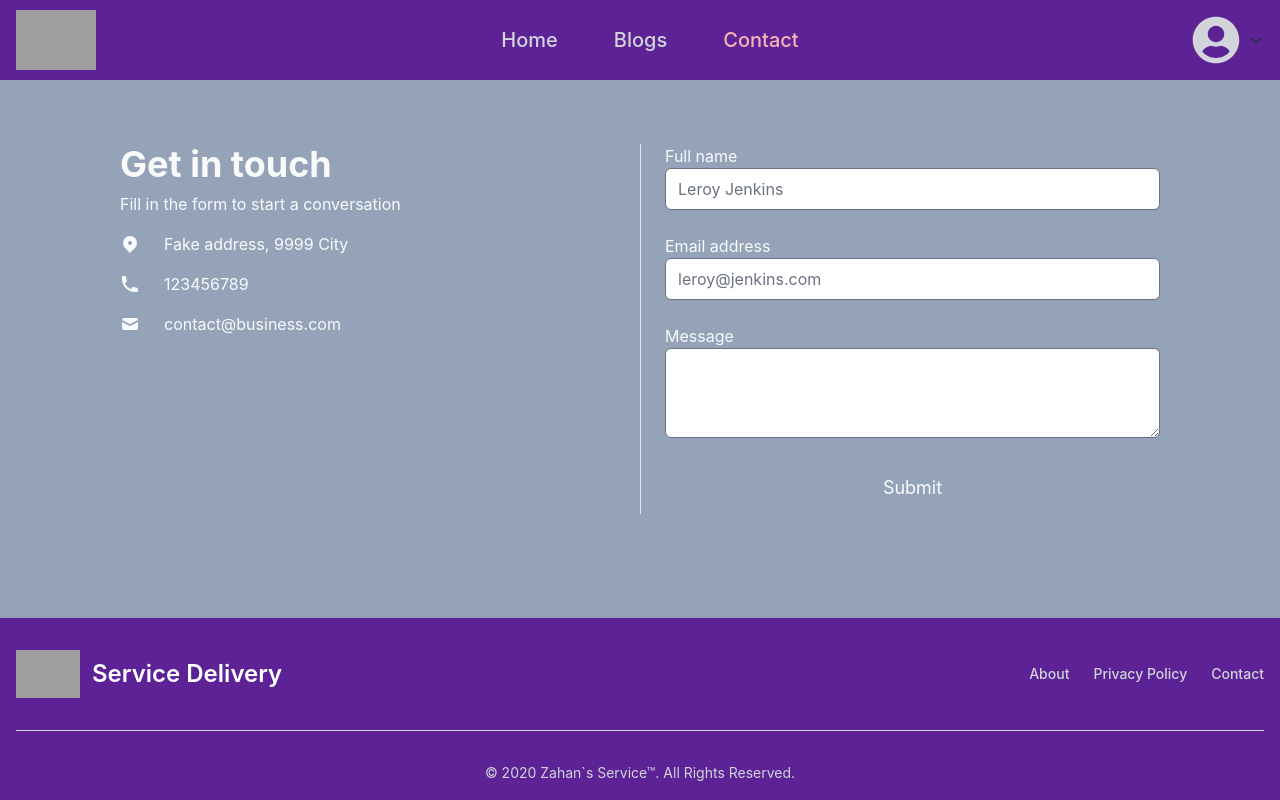
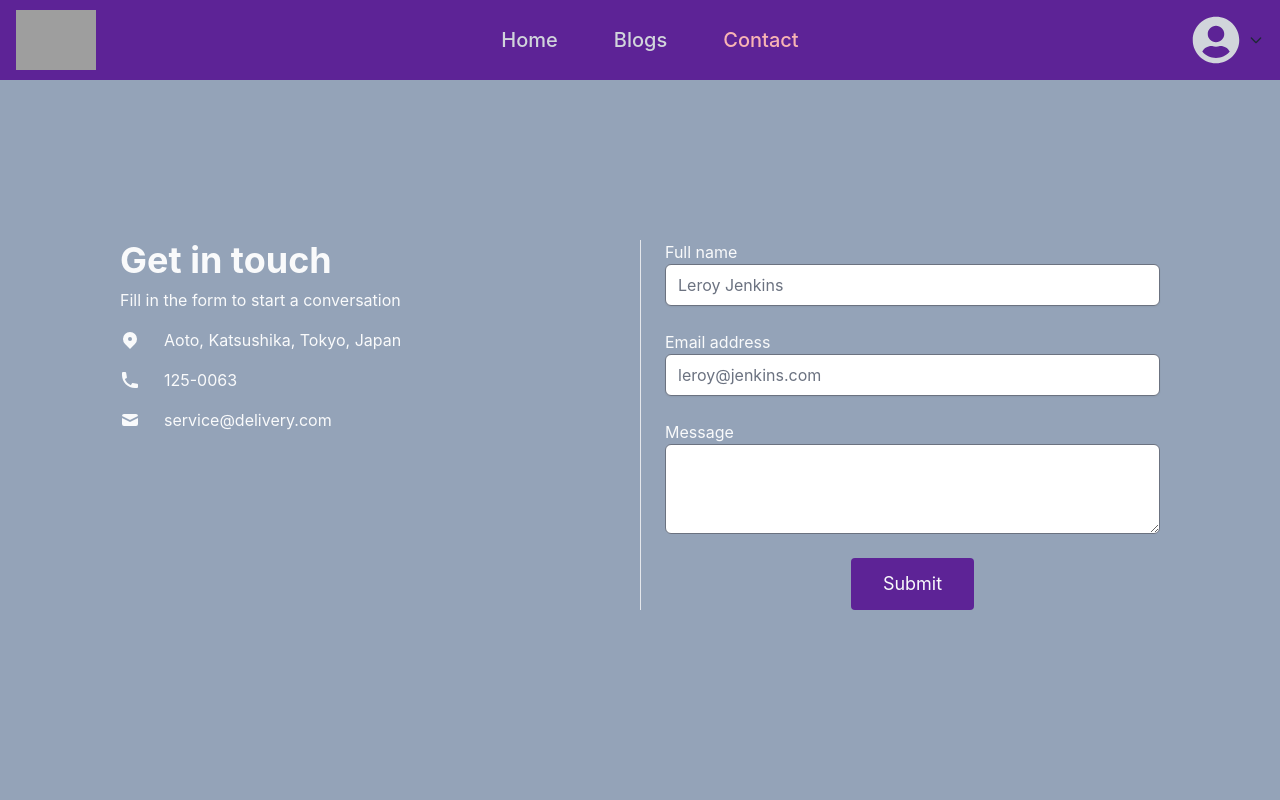
Before and after one commit to hasanisu/review-food-delivery-client, a React (Create React App) app: page /contact in a window 1280 px wide. Shown: the top 800 px of the page. Built offline with nearby package versions, Linux system fonts and the light colour scheme; no server answers; grey boxes are pictures that could not be loaded.

Commit message:
updated Information

```diff
--- a/src/context/AuthProvider/AuthProvider.jsx
+++ b/src/context/AuthProvider/AuthProvider.jsx
@@ -30,6 +30,7 @@ const AuthProvider = ({children}) => {
     }
 
     const resetUserPassword =(email)=>{
+        setLoading(true)
         return sendPasswordResetEmail(auth, email)
     }
 
--- a/src/pages/Contact/Contact.jsx
+++ b/src/pages/Contact/Contact.jsx
@@ -2,7 +2,7 @@ import React from "react";
 
 const Contact = () => {
   return (
-   <div className="mb-20 mt-10">
+   <div className="mb-20 mt-10 lg:pt-24 lg:pb-24">
     <section className="py-6 text-gray-50">
 	<div className="grid max-w-6xl grid-cols-1 px-6 mx-auto lg:px-8 md:grid-cols-2 md:divide-x">
 		<div className="py-6 md:py-0 md:px-6">
@@ -13,20 +13,20 @@ const Contact = () => {
 					<svg xmlns="http://www.w3.org/2000/svg" viewBox="0 0 20 20" fill="currentColor" className="w-5 h-5 mr-2 sm:mr-6">
 						<path fillRule="evenodd" d="M5.05 4.05a7 7 0 119.9 9.9L10 18.9l-4.95-4.95a7 7 0 010-9.9zM10 11a2 2 0 100-4 2 2 0 000 4z" clipRule="evenodd"></path>
 					</svg>
-					<span>Fake address, 9999 City</span>
+					<span>Aoto, Katsushika, Tokyo, Japan</span>
 				</p>
 				<p className="flex items-center">
 					<svg xmlns="http://www.w3.org/2000/svg" viewBox="0 0 20 20" fill="currentColor" className="w-5 h-5 mr-2 sm:mr-6">
 						<path d="M2 3a1 1 0 011-1h2.153a1 1 0 01.986.836l.74 4.435a1 1 0 01-.54 1.06l-1.548.773a11.037 11.037 0 006.105 6.105l.774-1.548a1 1 0 011.059-.54l4.435.74a1 1 0 01.836.986V17a1 1 0 01-1 1h-2C7.82 18 2 12.18 2 5V3z"></path>
 					</svg>
-					<span>123456789</span>
+					<span>125-0063</span>
 				</p>
 				<p className="flex items-center">
 					<svg xmlns="http://www.w3.org/2000/svg" viewBox="0 0 20 20" fill="currentColor" className="w-5 h-5 mr-2 sm:mr-6">
 						<path d="M2.003 5.884L10 9.882l7.997-3.998A2 2 0 0016 4H4a2 2 0 00-1.997 1.884z"></path>
 						<path d="M18 8.118l-8 4-8-4V14a2 2 0 002 2h12a2 2 0 002-2V8.118z"></path>
 					</svg>
-					<span>contact@business.com</span>
+					<span>service@delivery.com</span>
 				</p>
 			</div>
 		</div>
@@ -43,7 +43,7 @@ const Contact = () => {
 				<span className="mb-1">Message</span>
 				<textarea rows="3" className="block w-full rounded-md focus:ring focus:ri focus:ri dark:bg-gray-800"></textarea>
 			</label>
-			<button type="button" className="self-center px-8 py-3 text-lg rounded focus:ring hover:ring focus:ri dark:bg-violet-400 dark:text-gray-900 focus:ri hover:ri">Submit</button>
+			<button type="button" className="self-center px-8 py-3 text-lg rounded focus:ring hover:ring focus:ri basic dark:text-gray-900 focus:ri hover:ri">Submit</button>
 		</form>
 	</div>
 </section>
--- a/src/pages/Home/DeliverySteps/DeliverySteps.jsx
+++ b/src/pages/Home/DeliverySteps/DeliverySteps.jsx
@@ -19,7 +19,7 @@ const DeliverySteps = () => {
         </div>
         <div className="grid gap-8 row-gap-0 lg:grid-cols-3">
           <div className=" text-center">
-            <div className="flex items-center justify-center w-16 h-16 mx-auto mb-4  sm:w-20 sm:h-20">
+            <div className="flex items-center justify-center w-24 h-24 p-4 rounded-full bg-purple-500  mx-auto mb-4">
               <img src={rec} alt="" />
             </div>
             <h6 className="mb-2 text-2xl font-extrabold">Received from Seller</h6>
@@ -56,7 +56,7 @@ const DeliverySteps = () => {
 
 
           <div className=" text-center">
-            <div className="flex items-center justify-center w-16 h-16 mx-auto mb-4  sm:w-20 sm:h-20">
+            <div className="flex items-center justify-center w-24 h-24 p-4 rounded-full bg-purple-500 mx-auto mb-4">
               <img src={deli} alt="" />
             </div>
             <h6 className="mb-2 text-2xl font-extrabold">Way to Delivery</h6>
@@ -90,7 +90,7 @@ const DeliverySteps = () => {
             </div>
           </div>
           <div className=" text-center">
-            <div className="flex items-center justify-center w-16 h-16 mx-auto mb-4  sm:w-20 sm:h-20">
+            <div className="flex items-center justify-center w-24 h-24 p-4 rounded-full bg-purple-500 mx-auto mb-4">
              <img src={door} alt="" />
             </div>
             <h6 className="mb-2 text-2xl font-extrabold">Delivered to the Customer</h6>
--- a/src/pages/Home/Services/AllServices.jsx
+++ b/src/pages/Home/Services/AllServices.jsx
@@ -35,26 +35,35 @@ const AllServices = () => {
             <ServiceItem key={service._id} service={service}></ServiceItem>
           ))}
         </div>
-      </div>
 
-      <div className="pagination">
-                <p>Currently page selected:{page} and size {size}</p>
+
+       <div className="flex justify-center">
+       <div className="join bg-slate-500 mb-10 ">
+                {/* <h2>Currently page selected:{page} and size {size}</h2> <br /> */}
                 {
                     [...Array(pages).keys()].map(number => <button
                     key={number}
-                    className={page === number ? 'selected' : ''}
+                    className={page === number ? 'join-item btn btn-square bg-red-200 w-16' : 'w-16'}
                     onClick={()=>setPage(number)}
                     >
                         {number + 1}
                     </button>)
                 }
 
-                <select onChange={e => setSize(e.target.value)}>
+
+
+                <select className="bg-red-500 w-18" onChange={e => setSize(e.target.value)}>
                     <option value="5" selected>5</option>
                     <option value="10" >10</option>
                     <option value="15">15</option>
                 </select>
             </div>
+       </div>
+
+
+      </div>
+
+
     </div>
   );
 };
--- a/src/routes/PrivateRoutes.jsx
+++ b/src/routes/PrivateRoutes.jsx
@@ -9,11 +9,7 @@ const PrivateRoutes = ({ children }) => {
 
 
     if (loading) {
-        return <div className="flex items-center justify-center space-x-2">
-        <div className="w-4 h-4 rounded-full animate-pulse dark:bg-violet-400"></div>
-        <div className="w-4 h-4 rounded-full animate-pulse dark:bg-violet-400"></div>
-        <div className="w-4 h-4 rounded-full animate-pulse dark:bg-violet-400"></div>
-    </div>
+        return <span className="loading loading-dots loading-lg"></span>
     }
 
     if (user) {
```
